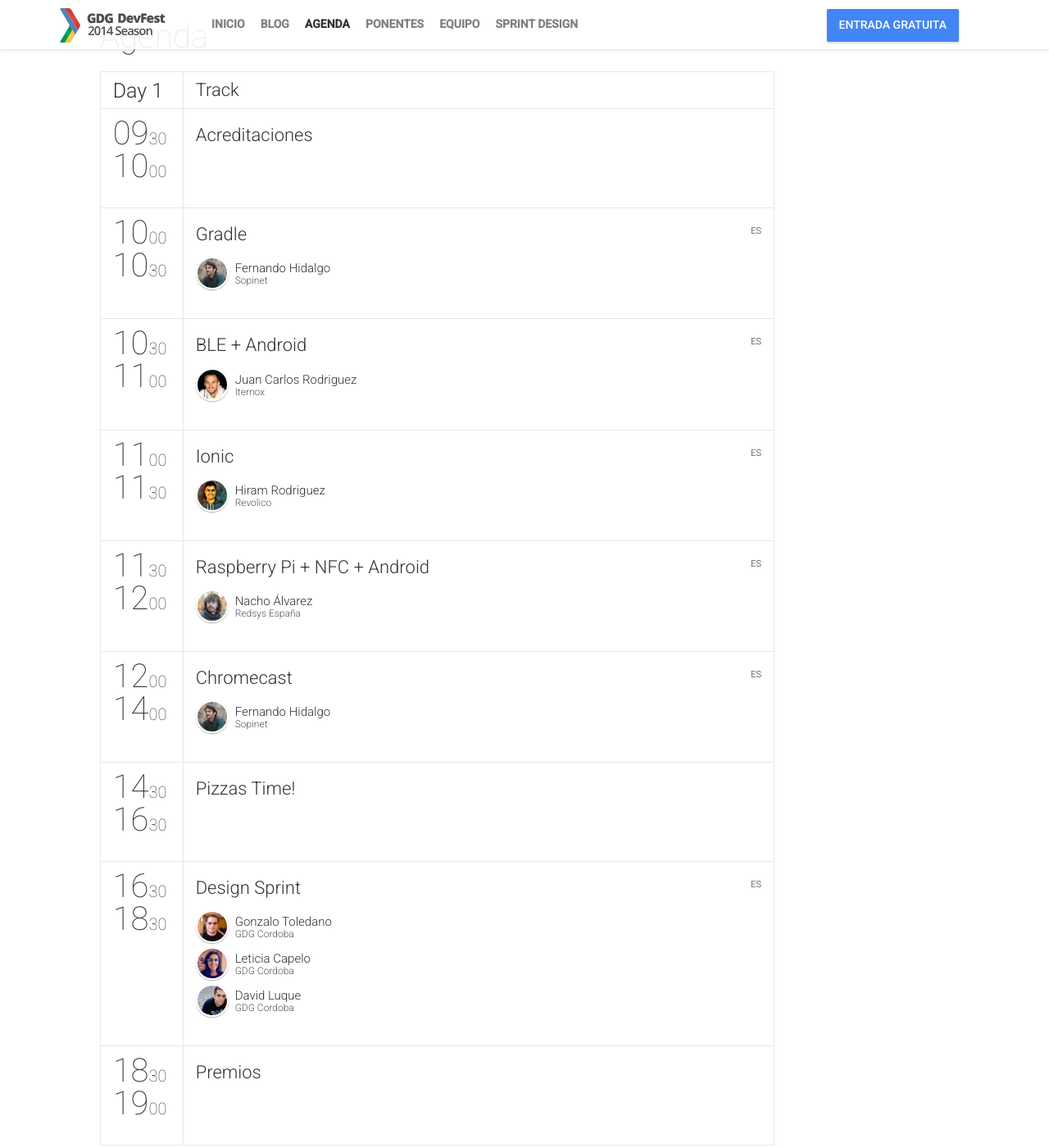
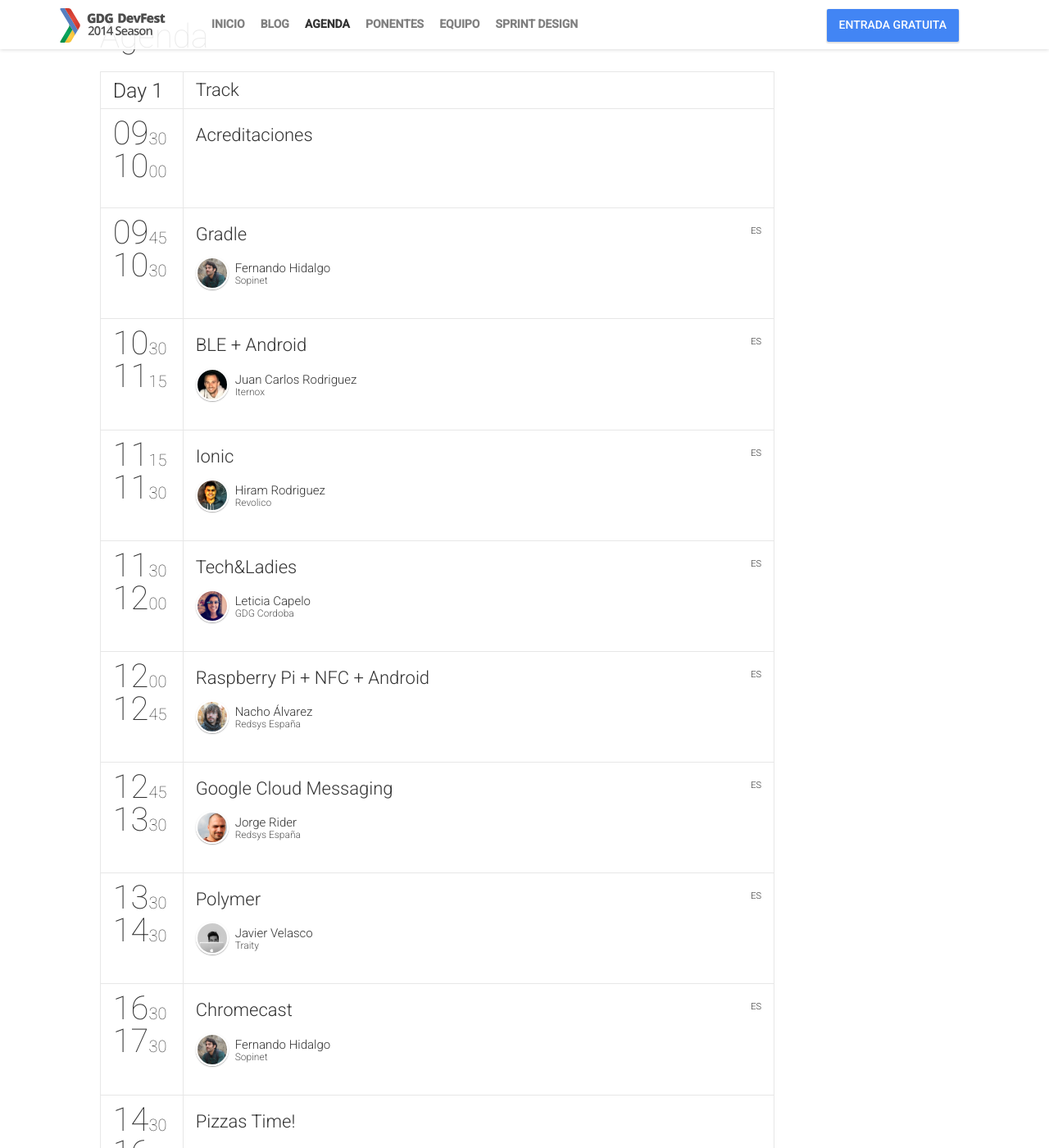
Before and after one commit to GDGCordoba/DevFest2015, a Jekyll site: the page built from schedule.html, in a window 1280 px wide and 1400 px high, scrolled down 445 px. Shown: the whole window at 82% size. Built offline with Jekyll 4.4.1, drawn with Linux system fonts in a browser that asks for light colours; nearby versions of some CDN libraries; comment, search, counter and statistics services are not loaded.

Commit message:
Schedule

```diff
--- a/_data/schedule.yml
+++ b/_data/schedule.yml
@@ -11,28 +11,43 @@
     	sessionIds: [603]
     }
     - {
-        startTime: "10:00",#Charlas
+        startTime: "09:45",#Gradle
         endTime: "10:30",
         sessionIds: [001]
     }
     - {
-        startTime: "10:30",#Charlas
-        endTime: "11:00",
+        startTime: "10:30",#Raspberry + NFC
+        endTime: "11:15",
         sessionIds: [004]
     }
     - {
-        startTime: "11:00",
+        startTime: "11:15", #BLE + Android
         endTime: "11:30",
         sessionIds: [005]
     }
     - {
-        startTime: "11:30",
+        startTime: "11:30", #Tech&Ladies
         endTime: "12:00",
+        sessionIds: [009]
+    }
+    - {
+        startTime: "12:00", #Ionic
+        endTime: "12:45",
         sessionIds: [006]
     }
     - {
-        startTime: "12:00",#Chromecast
-        endTime: "14:00",
+        startTime: "12:45", #Cloud Messaging
+        endTime: "13:30",
+        sessionIds: [008]
+    }
+    - {
+        startTime: "13:30", #Polymer
+        endTime: "14:30",
+        sessionIds: [007]
+    }
+    - {
+        startTime: "16:30",#Chromecast
+        endTime: "17:30",
         sessionIds: [002]
     }
     - {
@@ -41,12 +56,12 @@
     	sessionIds: [503]
     }
     - {
-    	startTime: "16:30",#Design Sprint
-    	endTime: "18:30",
+    	startTime: "17:30",#Sprint Design
+    	endTime: "19:30",
     	sessionIds: [003]
     }
     - {
-        startTime: "18:30",#Premios
-        endTime: "19:00",
+        startTime: "19:30",#Premios
+        endTime: "20:00",
         sessionIds: [703]
     }
--- a/_data/sessions.yml
+++ b/_data/sessions.yml
@@ -45,6 +45,32 @@
   language: es
   complexity: "Intermedia"
 
+-
+  id: 007
+  title: "Polymer"
+  description: "Polymer es una biblioteca que utiliza las últimas tecnologías web que permite crear elementos HTML personalizados. Es posible construir desde un botón hasta una completa aplicación, que además funciona en móviles y equipos de escritorio."
+  subtype: presentation
+  speakers: [15] #Javier Velasco
+  language: es
+  complexity: "Intermedia"
+
+-
+  id: 008
+  title: "Google Cloud Messaging"
+  description: "El servicio de mensajería en la nube de Google (GCM) es un servicio gratuito que permite que los desarrolladores envíen datos de los servidores a sus aplicaciones de Android. Puede tratarse de un mensaje corto que indique a la aplicación de Android que hay datos nuevos que se pueden recuperar del servidor (por ejemplo, una película subida por un amigo) o puede ser un mensaje que contenga hasta 4 KB de datos de carga (de esta forma, aplicaciones como los mensajes instantáneos pueden consumir el mensaje directamente)."
+  subtype: presentation
+  speakers: [14]
+  language: es
+  complexity: "Intermedia"
+
+-
+  id: 009
+  title: "Tech&Ladies"
+  description: "En un mundo donde la representación mediática es tan crucial, tener a mano una representación de mujeres emprendedoras y tecnológicas es como tener un camino que pueda guiar a otras mujeres, a encontrar en este ámbito su vocación. Dar visibilidad a las mujeres que trabajan con la tecnología rompiendo con el paradigma actual es nuestro objetivo."
+  subtype: presentation
+  speakers: [8]
+  language: es
+  complexity: "Básica"
 
 -
   id: 002
--- a/_data/speakers.yml
+++ b/_data/speakers.yml
@@ -86,3 +86,29 @@
   rockstar: false
   social:
     - {name: "twitter", link: "https://twitter.com/neonigmacdb"}
+
+-
+  id: 14
+  name: "Jorge"
+  surname: "Rider"
+  company: "Redsys España"
+  title: "Developer"
+  bio: "Desarrollo de aplicaciones móviles. Mi objetivo es realizar aplicaciones de calidad para cualquier plataforma móvil utilizando los conocimientos obtenidos y ampliar igualmente mis conocimientos."
+  thumbnailUrl: jrider.png
+  rockstar: false
+  social:
+    - {name: "twitter", link: "https://twitter.com/jorider83"}
+    - {name: "google-plus", link: "https://plus.google.com/u/0/108071084061042973694/about"}
+
+-
+  id: 15
+  name: "Javier"
+  surname: "Velasco"
+  company: "Traity"
+  title: "Developer"
+  bio: "Aspiring web craftsman • Film, music & comic lover • Trying to travel the world..."
+  thumbnailUrl: jvelasco.png
+  rockstar: false
+  social:
+    - {name: "twitter", link: "https://twitter.com/javivelasco"}
+    - {name: "google-plus", link: "https://plus.google.com/u/0/+FcoJavierVelascoArjona/about"}
```
Also changed, not shown: img/people/jrider.png (added), img/people/jvelasco.png (added).
